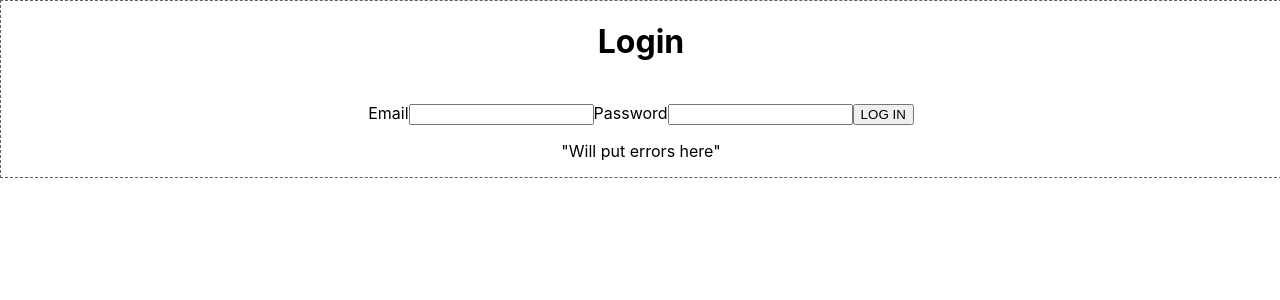
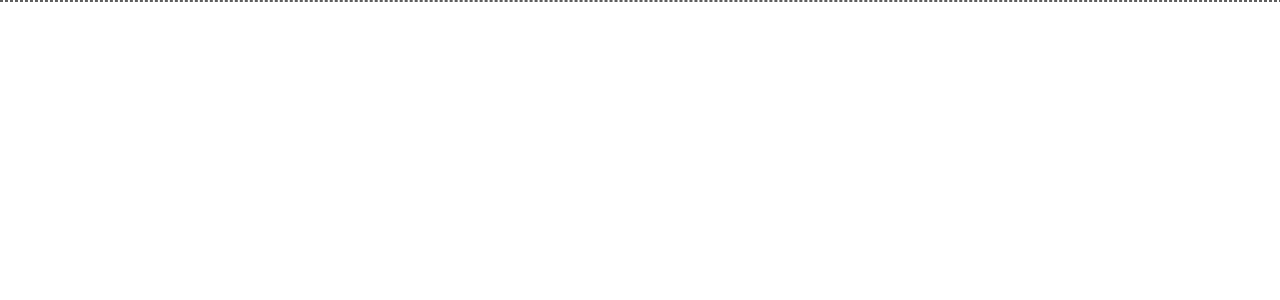
Before and after one commit to elvinhatamov/Pull-up, a React (Create React App) app: page /login in a window 1280 px wide. Shown: the top 300 px of the page. Built offline with nearby package versions, Linux system fonts and the light colour scheme.

Commit message:
got routing based on user existance working

```diff
--- a/src/App.js
+++ b/src/App.js
@@ -1,9 +1,10 @@
 import "./App.css";
 import React, { useState, useEffect } from "react";
-import { Route, Switch, Redirect } from "react-router-dom";
+import { Route, Routes, Navigate } from "react-router-dom";
 import ListingDetail from "./Components/ListingDetail/ListingDetail";
 import Navbar from "./Components/Navbar/Navbar";
 import LoginForm from "./Components/LoginForm/LoginForm";
+import { BrowserRouter as Router } from "react-router-dom";
 
 function App() {
   //set state using hooks method
@@ -24,7 +25,16 @@
   return (
     <div className="App">
       <div className="wireframe">
-        <LoginForm />
+        {user ? (
+          <Routes>
+            <Route path="/" element={<ListingDetail />} />
+            <Route path="/login" element={<LoginForm />} />
+          </Routes>
+        ) : (
+          <Routes>
+            <Route path="*" element={<Navigate to="/login" replace />} />
+          </Routes>
+        )}
       </div>
     </div>
   );
```
Also changed, not shown: src/index.js (+9 -8 lines).
